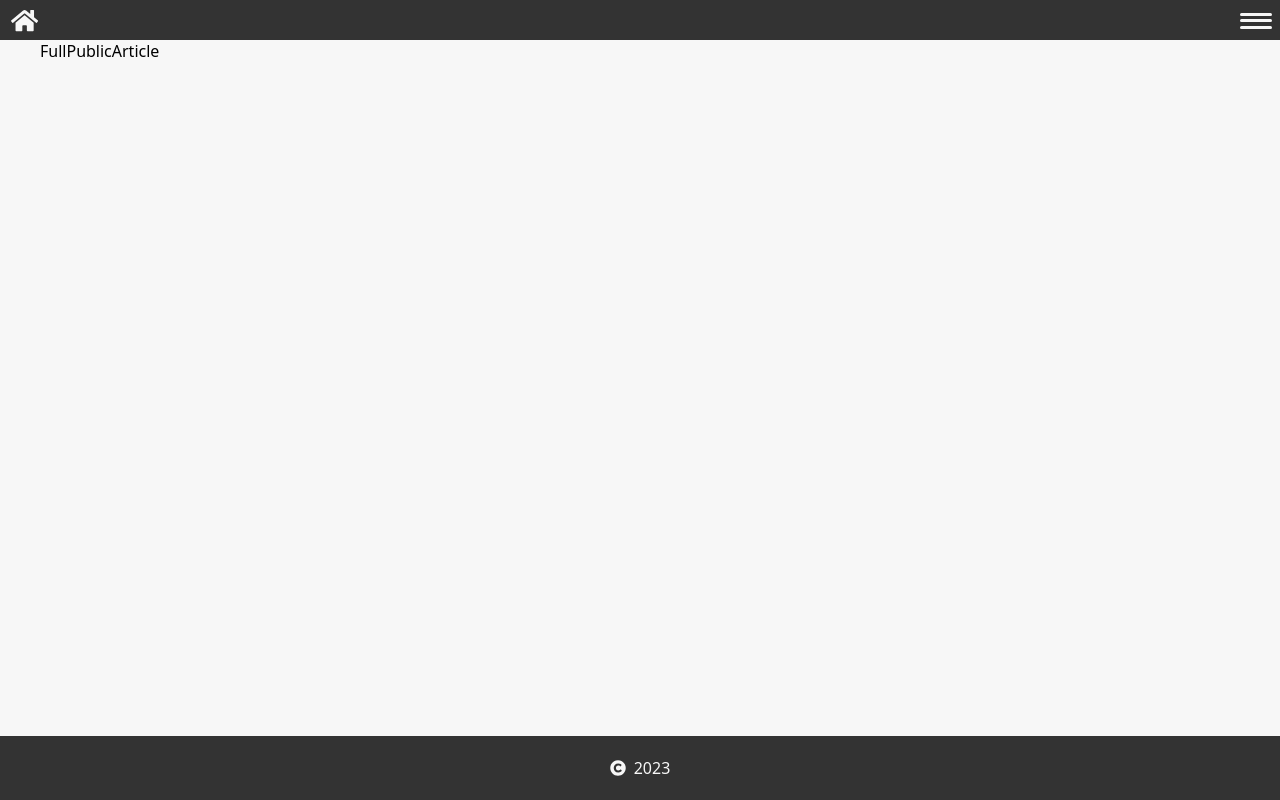
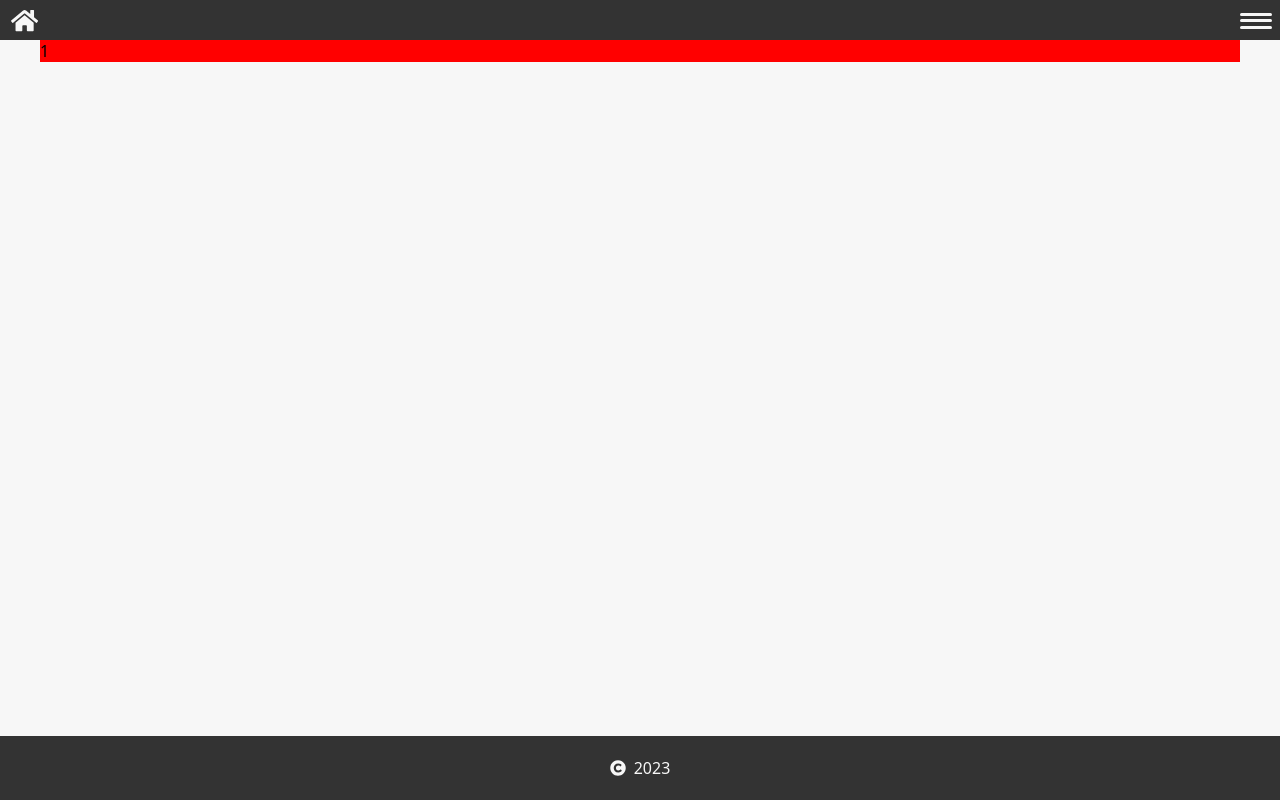
Before and after one commit to akliyachir/Mern_stack_Articles_Publishing_platform, a React (Vite) app in the folder articles_publishing_platform_v1/client/: page /article/1 in a window 1280 px wide. Built offline with nearby package versions, Linux system fonts and the light colour scheme.

Commit message:
mern stack, article publishing platform build, now making display all public articles at home page

```diff
--- a/articles_publishing_platform_v1/client/src/TemplatePages/2-FullPublicArticle/FullPublicArticle.jsx
+++ b/articles_publishing_platform_v1/client/src/TemplatePages/2-FullPublicArticle/FullPublicArticle.jsx
@@ -1,5 +1,7 @@
-import './FullPublicArticle';
+import './FullPublicArticle.css';
+import { useParams } from 'react-router-dom';
 
 export default function FullPublicArticle() {
-	return <div className='FullPublicArticle'>FullPublicArticle</div>;
+	const { public_article_id } = useParams();
+	return <div className='FullPublicArticle'>{public_article_id}</div>;
 }
```
Also changed, not shown: 1 other file (tests, documents, lock files or other folders).
